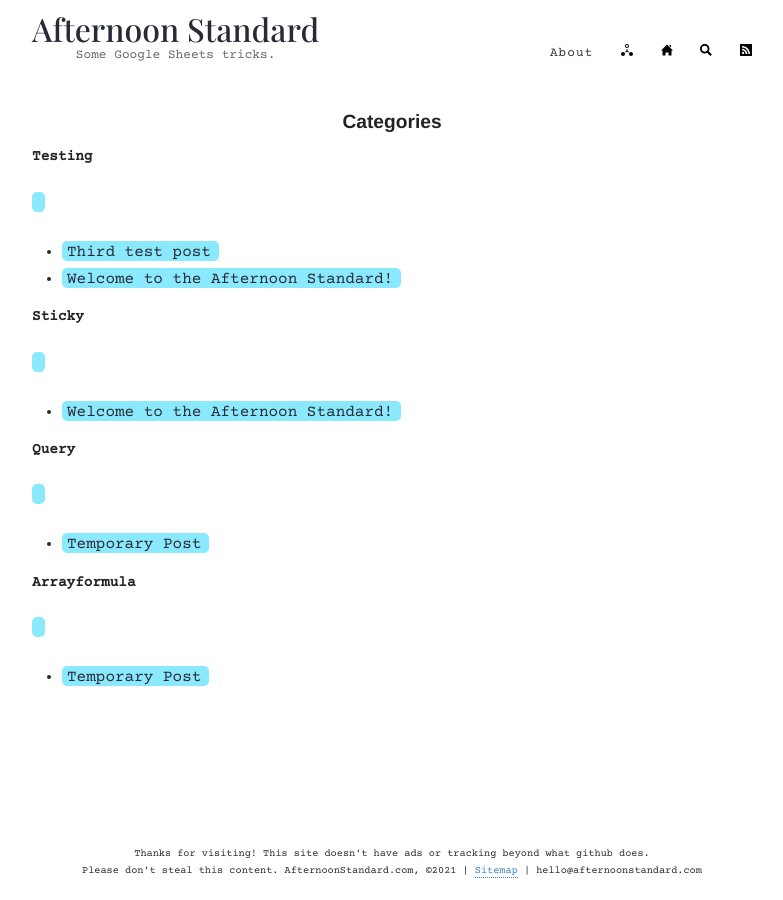
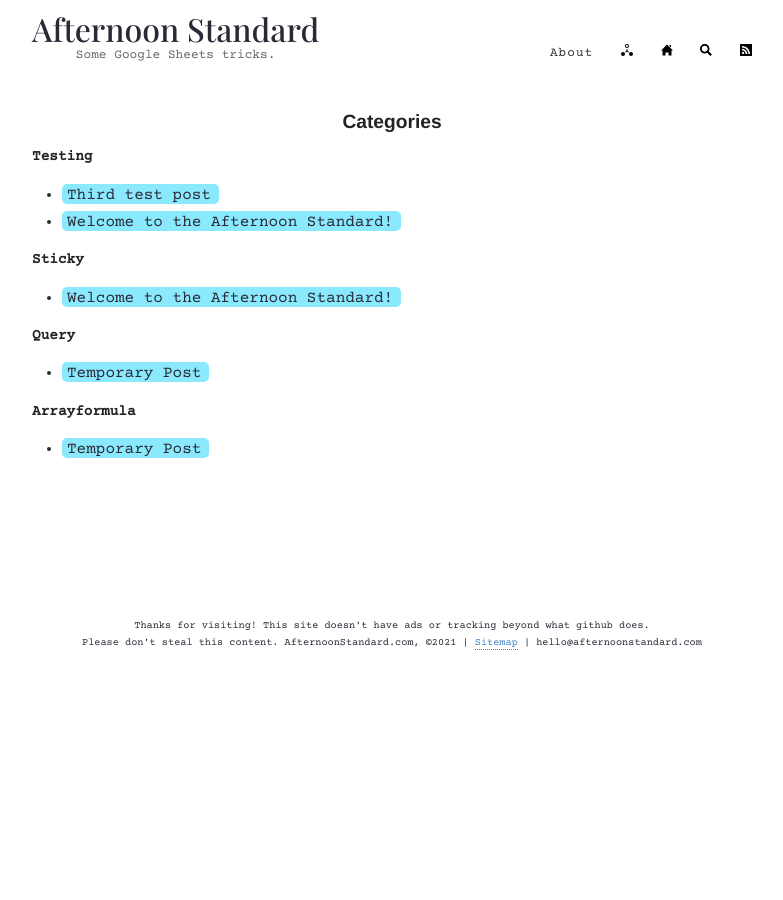
Before and after one commit to boringparty/hello-party.github.io, a Jekyll site: the page built from _pages/categories.md, in a window 1280 px wide. Shown: the whole page, without its empty margins (248-1031 px from the left). Built offline with Jekyll 4.4.1, drawn with Linux system fonts in a browser that asks for light colours.

Commit message:
Update categories.md

```diff
--- a/_pages/categories.md
+++ b/_pages/categories.md
@@ -10,7 +10,7 @@
 {% capture category_name %}{{ category | first }}{% endcapture %}
 <div id="#{{ category_name | slugize }}"></div>
 <h3 class="category-head">{{ category_name }}</h3>
-<a name="{{ category_name | slugize }}"></a>
+
    <ul>
 {% for post in site.categories[category_name] %}
 <article class="archive-item">
```
